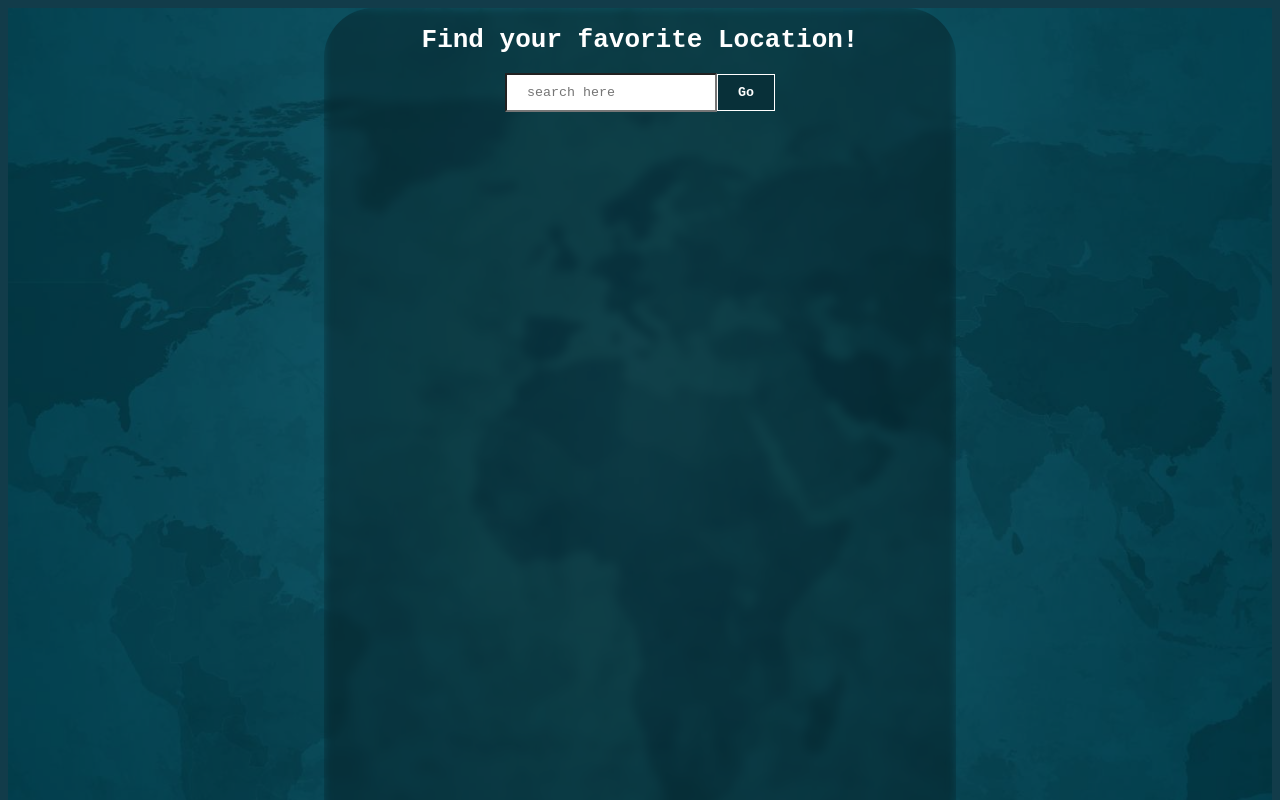
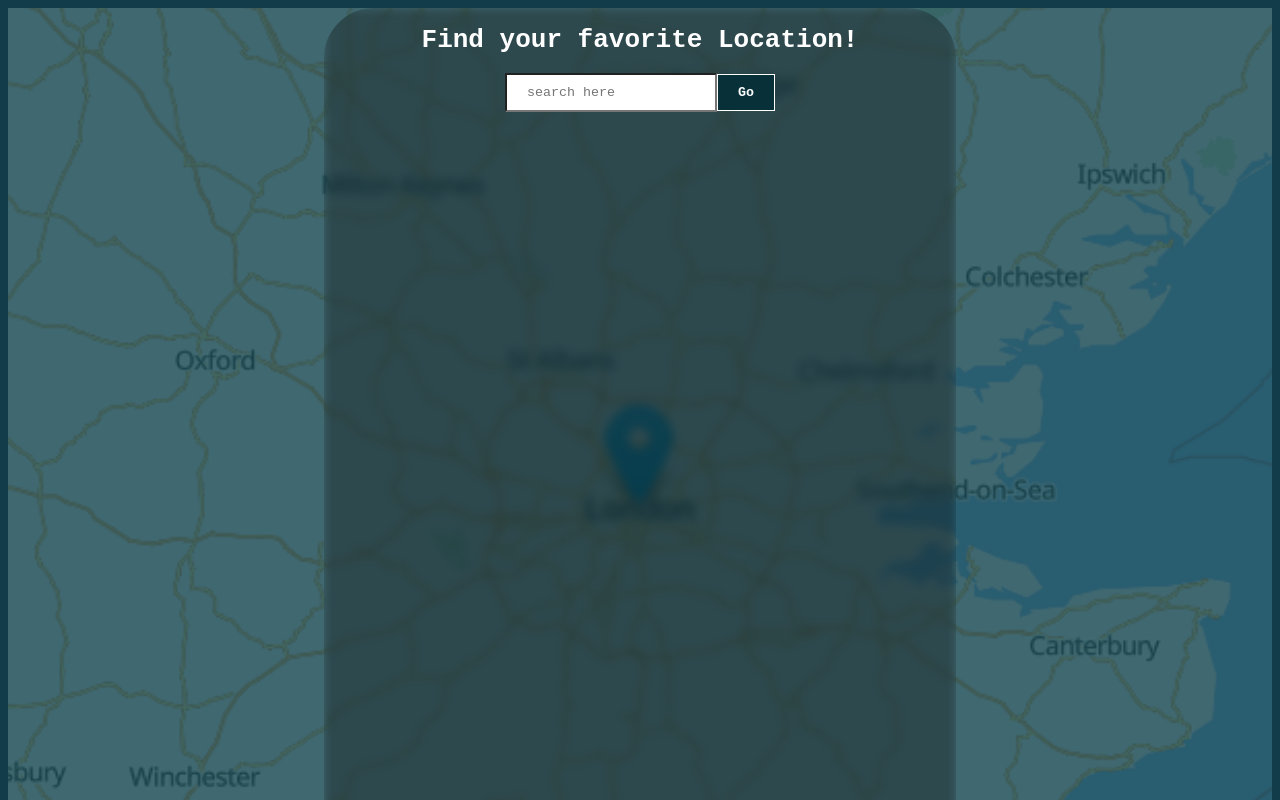
Before and after one commit to tobyc0de/city-explorer, a React (Vite) app: page / in a window 1280 px wide. Shown: the top 800 px of the page. Built offline with nearby package versions, Linux system fonts and the light colour scheme; no server answers.

Commit message:
added map img

```diff
--- a/src/App.css
+++ b/src/App.css
@@ -12,7 +12,7 @@ html {
 }
 
 body {
-  background-image: url(./img/map.jpg);
+  background-image: url("./img/map.png");
   background-repeat: no-repeat;
   background-size: cover;
   background-position: center;
```
Also changed, not shown: src/img/map.png (added).
